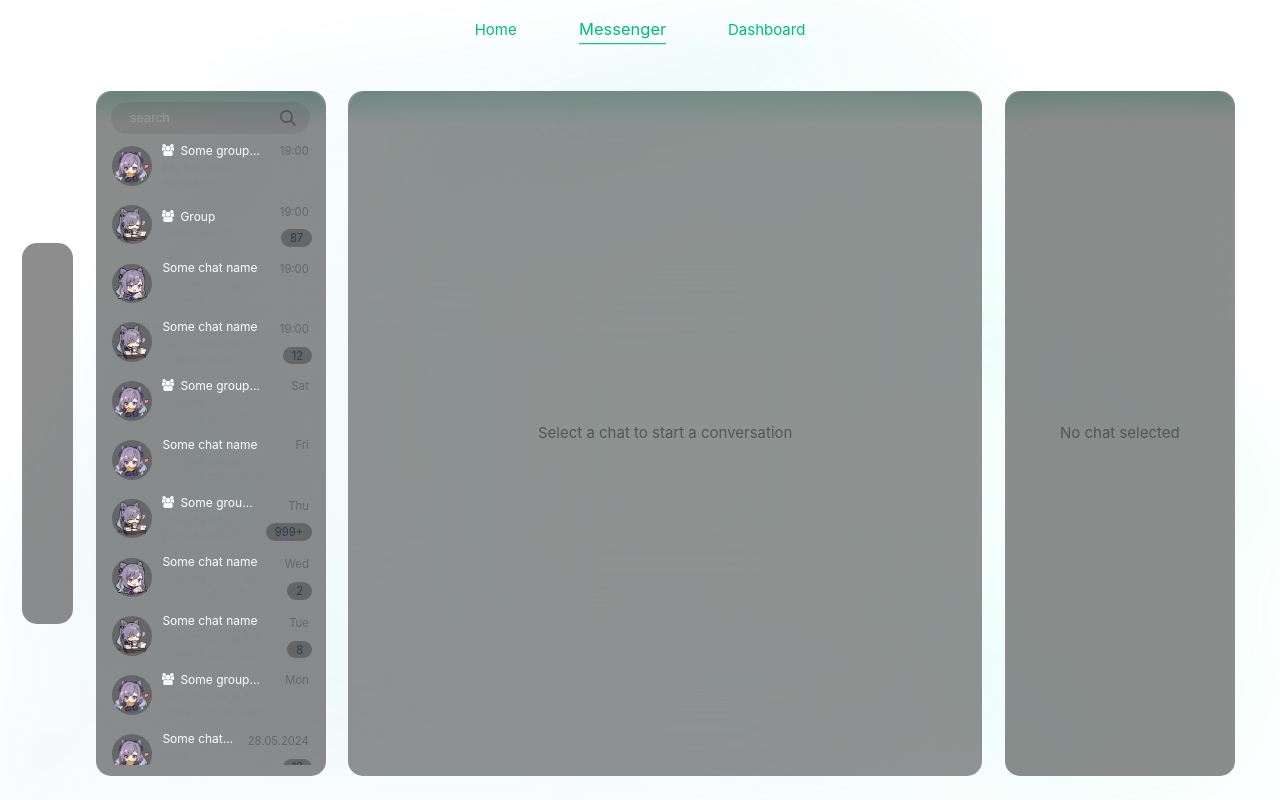
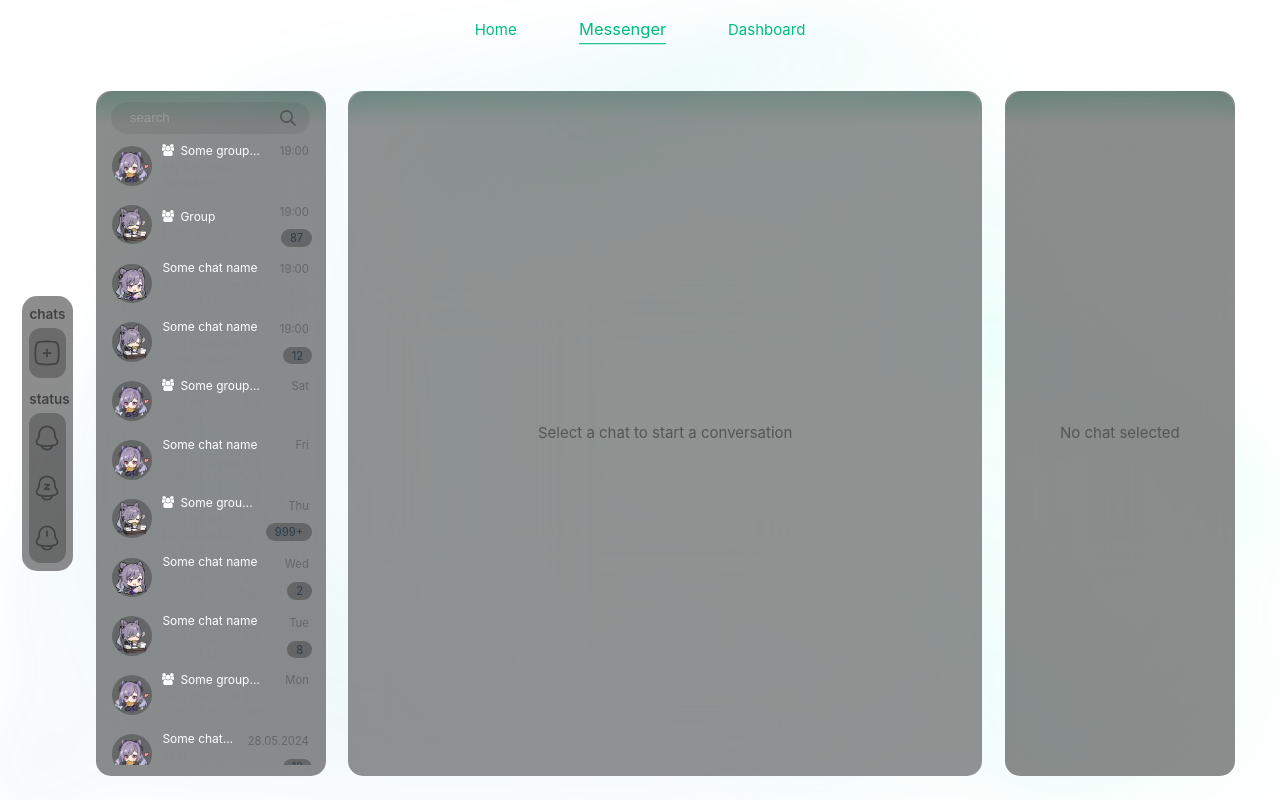
Before and after one commit to AmyresS/sm-app-frontend, a Vue app: page /messages in a window 1280 px wide. Built offline with nearby package versions, Linux system fonts and the light colour scheme.

Commit message:
Changed icons. Redesigned chat-info panel. Added left tool box for messenger page.

```diff
--- a/src/assets/Chat.css
+++ b/src/assets/Chat.css
@@ -145,7 +145,7 @@
 
     .textarea-box {
       background-color: #00000011;
-      width: 85%;
+      width: 88%;
       padding: 0.9em 0.9em 0.55em 0.9em;
       border: 1px solid #333;
       border-radius: 1em;
--- a/src/assets/chatInfo.css
+++ b/src/assets/chatInfo.css
@@ -24,7 +24,8 @@
     align-items: center;
     border-radius: 1em;
     /* background-color: #11111144; */
-    padding: 1em 1.2em 0 1.2em;
+    padding: 0 1.2em 0 1.2em;
+    cursor: pointer;
 
     .avatar {
       /* background-color: #00000033; */
@@ -37,13 +38,33 @@
       font-size: 1.1em;
       color: #fff;
       text-align: center;
-      margin: 0.7em 0 0.3em 0;
+      display: -webkit-box;
+      -webkit-box-orient: vertical;
+      -webkit-line-clamp: 1;
+      line-clamp: 1;
+      overflow: hidden;
+      transition: 0.5s;
     }
     .description {
       width: 100%;
       text-align: center;
       font-weight: 600;
       color: #757575;
+
+      max-height: 0px;
+      overflow: hidden;
+      transition: 0.5s;
+    }
+
+    &:hover {
+      .name {
+        -webkit-line-clamp: unset;
+        line-clamp: unset;
+
+        + .description {
+          max-height: 200px;
+        }
+      }
     }
   }
 
@@ -52,7 +73,7 @@
     overflow-x: hidden;
     overflow-y: scroll;
     padding: 0 1.2em;
-    margin-bottom: 0.7em;
+    margin: 1em 0;
 
     &::-webkit-scrollbar {
       display: none;
@@ -132,9 +153,9 @@
       }
 
       & svg {
-        width: 25px;
-        height: 25px;
-        fill: #424242;
+        width: 28px;
+        height: 28px;
+        stroke: #424242;
       }
 
       & p {
@@ -162,9 +183,20 @@
         }
 
         & p {
-          bottom: 5%;
+          bottom: 10%;
         }
       }
     }
+
+    .pinned-messages svg {
+      stroke: none;
+      fill: #424242;
+    }
+
+    .chat-leave svg {
+      margin-right: 5px;
+      fill: none !important;
+      stroke: #692d2d !important;
+    }
   }
 }
--- a/src/assets/messenger.css
+++ b/src/assets/messenger.css
@@ -33,14 +33,63 @@
 
     .tool-box {
       background-color: #25252585;
+      padding: 0.5em;
+      height: fit-content;
 
       width: 4vw;
       grid-column-start: 1;
       grid-column-end: 1;
-      grid-row-start: 4;
-      grid-row-end: span 8;
+      grid-row-start: 5;
+      grid-row-end: span 6;
 
+      place-self: center;
       justify-self: end;
+
+      & p {
+        font-size: 0.9em;
+        text-align: center;
+        color: #424242;
+        font-weight: 600;
+        margin-bottom: 0.2em;
+      }
+
+      .tool {
+        width: 100%;
+        min-height: 50px;
+        border-radius: 0.8em;
+        position: relative;
+        display: flex;
+        flex-direction: column;
+        justify-content: center;
+        align-items: center;
+        background-color: #11111144;
+        cursor: pointer;
+
+        & svg {
+          width: 28px;
+          height: 28px;
+          stroke: #424242;
+          transition: 0.2s;
+        }
+
+        &:nth-child(2) {
+          margin-bottom: 0.7em;
+        }
+
+        & svg:hover {
+          filter: brightness(150%);
+        }
+      }
+
+      .status div {
+        width: 100%;
+        height: 50px;
+        position: relative;
+        display: flex;
+        flex-direction: column;
+        justify-content: center;
+        align-items: center;
+      }
     }
 
     .chat-list-box {
--- a/src/components/Messenger.vue
+++ b/src/components/Messenger.vue
@@ -9,7 +9,71 @@
         <Chat v-if="selectedChat != null" v-model="selectedChat" />
       </div>
 
-      <div class="box tool-box"></div>
+      <div class="box tool-box">
+        <p>chats</p>
+        <div class="tool chat-new">
+          <svg viewBox="0 0 24 24" fill="none" xmlns="http://www.w3.org/2000/svg">
+            <path
+              d="M2 12C2 7.28595 2 4.92893 3.46447 3.46447C4.92893 2 7.28595 2 12 2C16.714 2 19.0711 2 20.5355 3.46447C22 4.92893 22 7.28595 22 12C22 16.714 22 19.0711 20.5355 20.5355C19.0711 22 16.714 22 12 22C7.28595 22 4.92893 22 3.46447 20.5355C2 19.0711 2 16.714 2 12Z"
+              stroke-width="1.5"
+            />
+            <path
+              d="M15 12L12 12M12 12L9 12M12 12L12 9M12 12L12 15"
+              stroke-width="1.5"
+              stroke-linecap="round"
+            />
+          </svg>
+        </div>
+        <p>status</p>
+        <div class="tool status">
+          <div>
+            <svg viewBox="0 0 24 24" fill="none" xmlns="http://www.w3.org/2000/svg">
+              <path
+                d="M18.7491 9.70957V9.00497C18.7491 5.13623 15.7274 2 12 2C8.27256 2 5.25087 5.13623 5.25087 9.00497V9.70957C5.25087 10.5552 5.00972 11.3818 4.5578 12.0854L3.45036 13.8095C2.43882 15.3843 3.21105 17.5249 4.97036 18.0229C9.57274 19.3257 14.4273 19.3257 19.0296 18.0229C20.789 17.5249 21.5612 15.3843 20.5496 13.8095L19.4422 12.0854C18.9903 11.3818 18.7491 10.5552 18.7491 9.70957Z"
+                stroke-width="1.5"
+              />
+              <path
+                d="M7.5 19C8.15503 20.7478 9.92246 22 12 22C14.0775 22 15.845 20.7478 16.5 19"
+                stroke-width="1.5"
+                stroke-linecap="round"
+              />
+            </svg>
+          </div>
+          <div>
+            <svg viewBox="0 0 24 24" fill="none" xmlns="http://www.w3.org/2000/svg">
+              <path
+                d="M18.7491 9.70957V9.00497C18.7491 5.13623 15.7274 2 12 2C8.27256 2 5.25087 5.13623 5.25087 9.00497V9.70957C5.25087 10.5552 5.00972 11.3818 4.5578 12.0854L3.45036 13.8095C2.43882 15.3843 3.21105 17.5249 4.97036 18.0229C9.57274 19.3257 14.4273 19.3257 19.0296 18.0229C20.789 17.5249 21.5612 15.3843 20.5496 13.8095L19.4422 12.0854C18.9903 11.3818 18.7491 10.5552 18.7491 9.70957Z"
+                stroke-width="1.5"
+              />
+              <path
+                d="M10 9H14L10 13H14"
+                stroke-width="1.5"
+                stroke-linecap="round"
+                stroke-linejoin="round"
+              />
+              <path
+                d="M7.5 19C8.15503 20.7478 9.92246 22 12 22C14.0775 22 15.845 20.7478 16.5 19"
+                stroke-width="1.5"
+                stroke-linecap="round"
+              />
+            </svg>
+          </div>
+          <div>
+            <svg viewBox="0 0 24 24" fill="none" xmlns="http://www.w3.org/2000/svg">
+              <path
+                d="M18.7491 9.70957V9.00497C18.7491 5.13623 15.7274 2 12 2C8.27256 2 5.25087 5.13623 5.25087 9.00497V9.70957C5.25087 10.5552 5.00972 11.3818 4.5578 12.0854L3.45036 13.8095C2.43882 15.3843 3.21105 17.5249 4.97036 18.0229C9.57274 19.3257 14.4273 19.3257 19.0296 18.0229C20.789 17.5249 21.5612 15.3843 20.5496 13.8095L19.4422 12.0854C18.9903 11.3818 18.7491 10.5552 18.7491 9.70957Z"
+                stroke-width="1.5"
+              />
+              <path
+                d="M7.5 19C8.15503 20.7478 9.92246 22 12 22C14.0775 22 15.845 20.7478 16.5 19"
+                stroke-width="1.5"
+                stroke-linecap="round"
+              />
+              <path d="M12 6V10" stroke-width="1.5" stroke-linecap="round" />
+            </svg>
+          </div>
+        </div>
+      </div>
 
       <div class="box chat-list-box">
         <div class="searchbar">
```
Also changed, not shown: src/components/ChatInfo.vue (+40 -75 lines).
